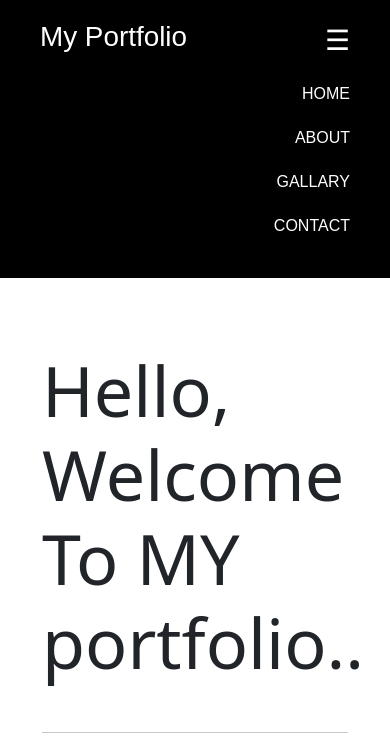
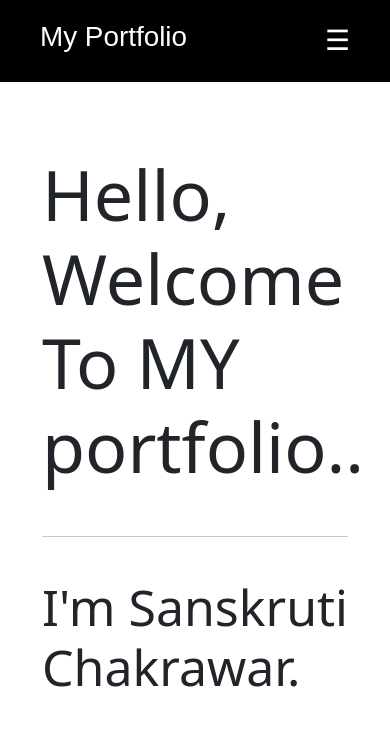
Before and after one commit to sanskrutichakrawar/Portfolio.github.io, a plain HTML site: page index.html in a window 390 px wide. Shown: the top 742 px of the page. Drawn offline with nearby package versions, Linux system fonts and the light colour scheme.

Commit message:
Update style.css

```diff
--- a/style.css
+++ b/style.css
@@ -46,7 +46,7 @@ span{
     ul a{
         display: block;
     }
-    a{
+    ul{
         display: none;
     }
 }
```
